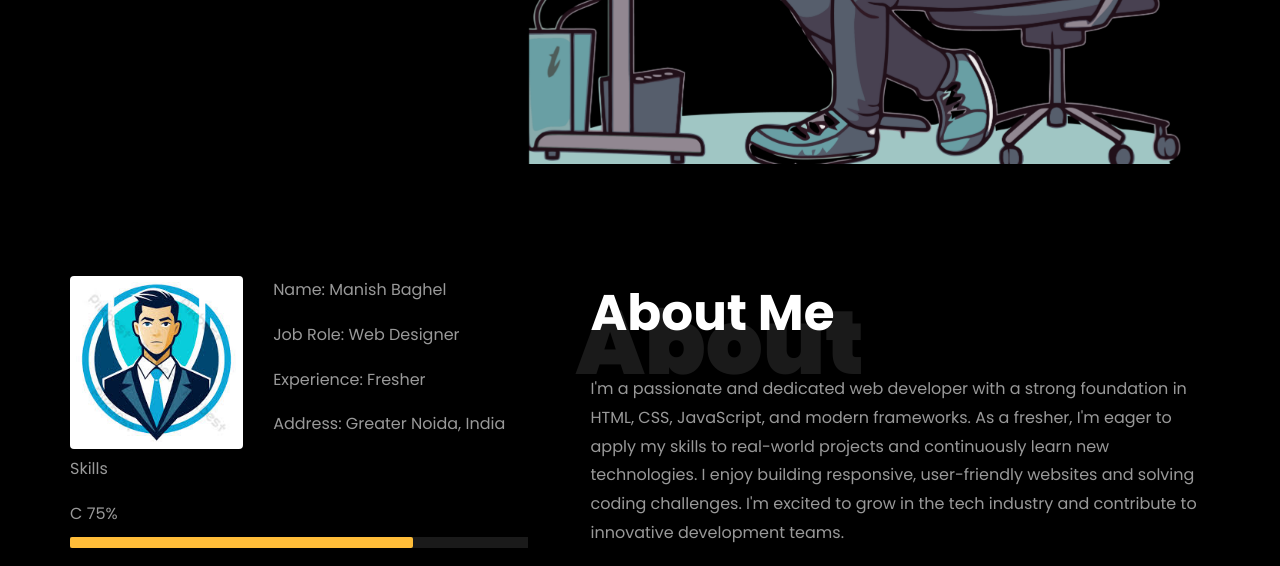
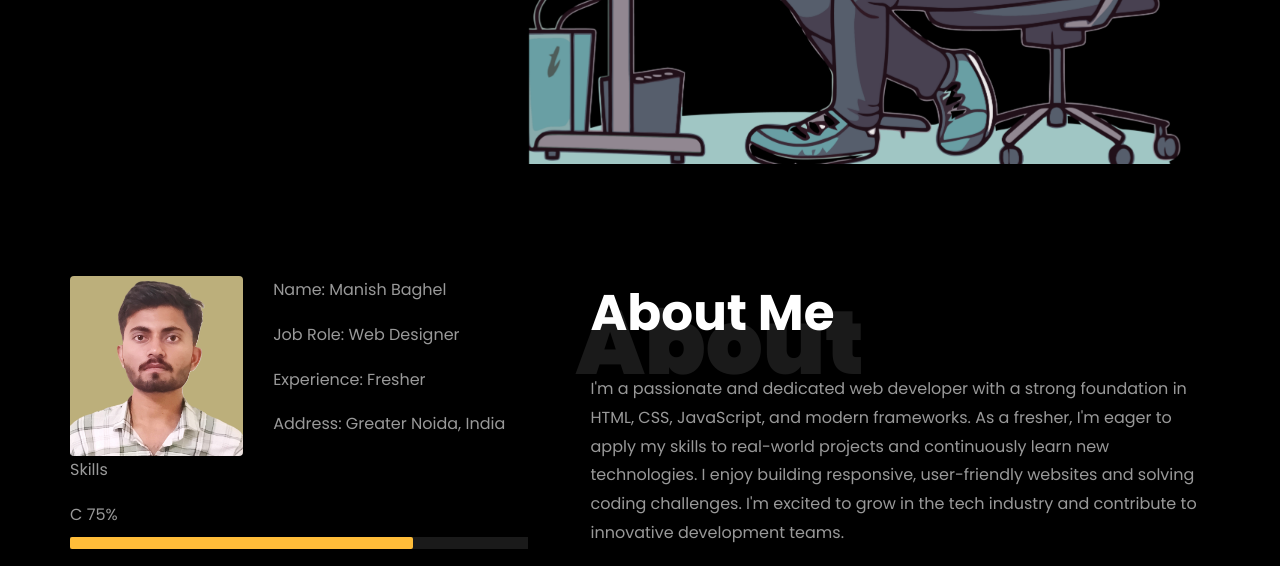
Before and after one commit to Manish-Baghel29/Portfolio-Website1, a plain HTML site: page index.html in a window 1280 px wide. Shown: the part 586-1152 px from the top of the page. Drawn offline with Linux system fonts and the light colour scheme; files whose address does not match are found by name.

Commit message:
Change Profile photo

```diff
--- a/index.html
+++ b/index.html
@@ -213,7 +213,7 @@
 								<div class="row">
 									<div class="col-sm-6 col-md-5">
 									  <div class="about-img">
-										<img src="images/profile.jpg" class="img-fluid rounded b-shadow-a" alt="">
+										<img src="images/Professional photo1.jpg" class="img-fluid rounded b-shadow-a" alt="">
 									  </div>
 									</div>
 									<!-- Details next to profile image -->
```
Also changed, not shown: images/Professional photo1.jpg (added).
